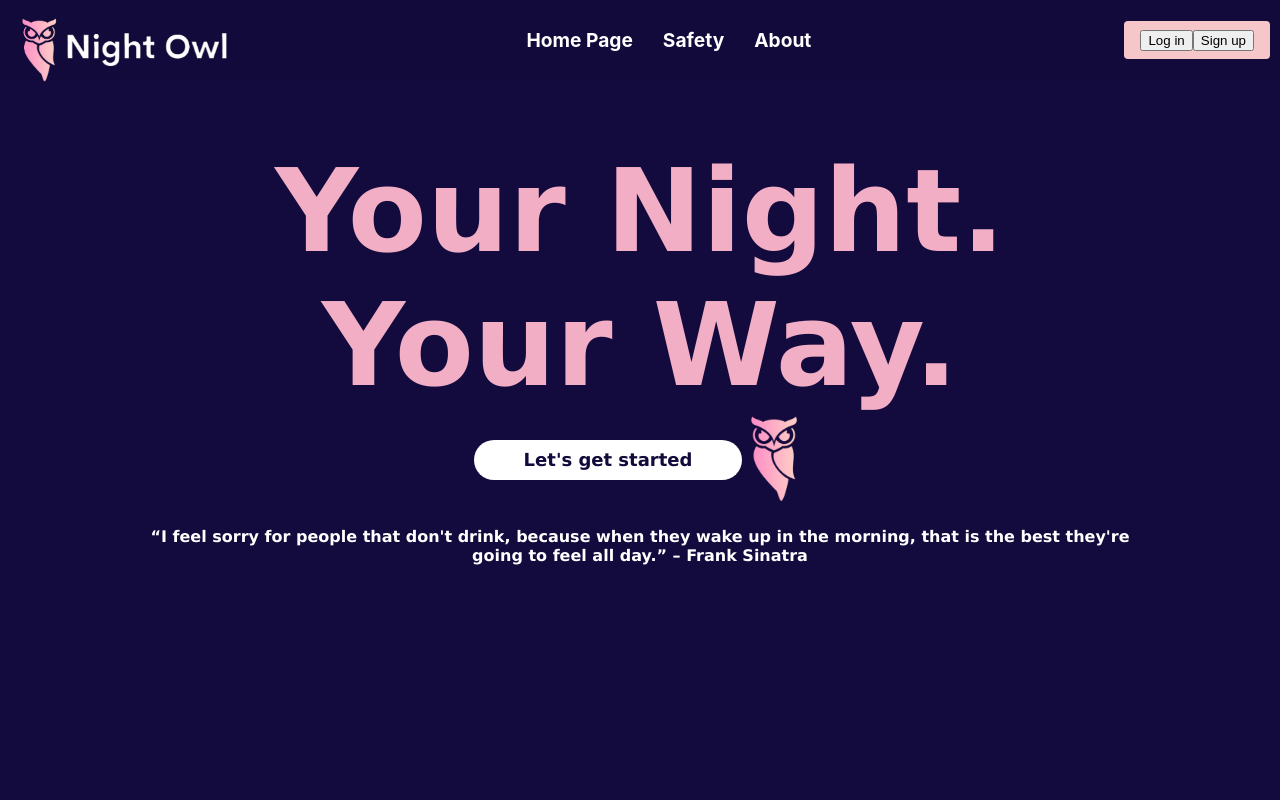
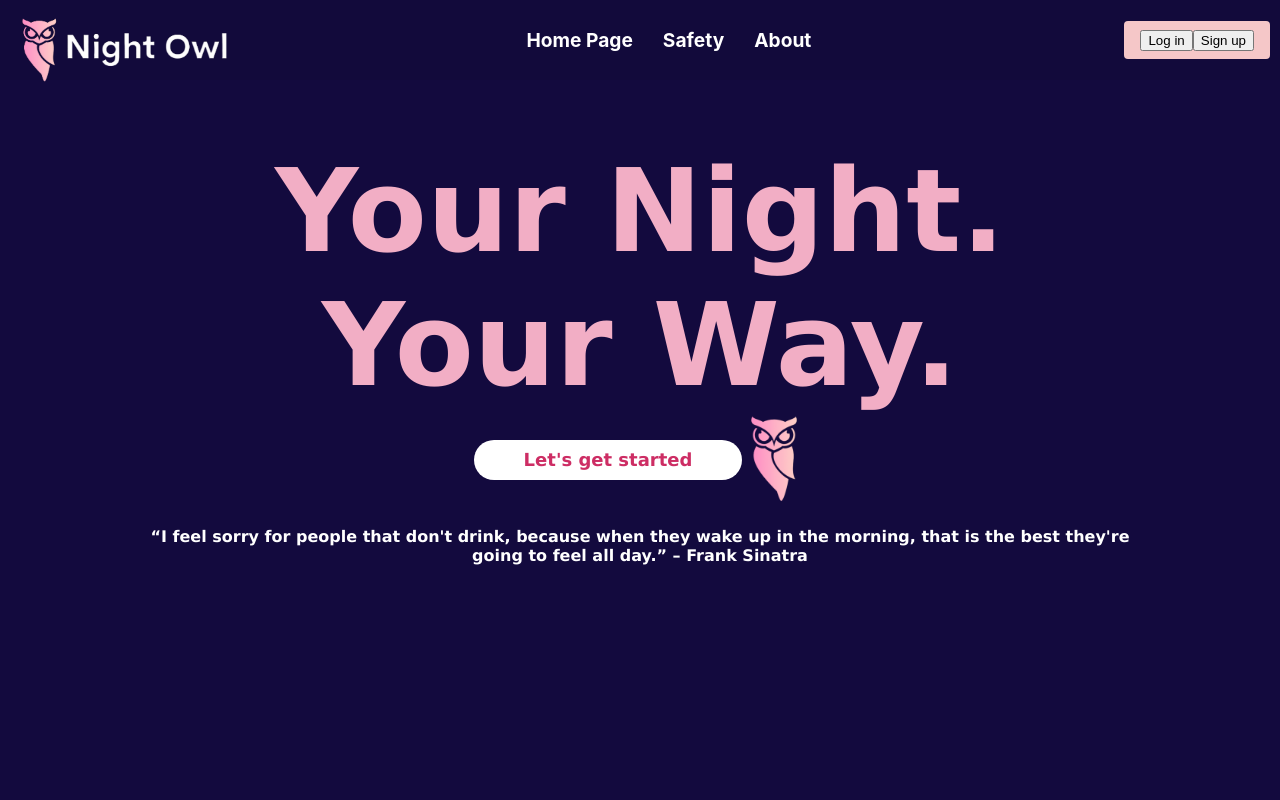
Before and after one commit to EmaleeSoto/night-owl, a React (Create React App) app in the folder front-end/: page / in a window 1280 px wide. Shown: the top 800 px of the page. Built offline with nearby package versions, Linux system fonts and the light colour scheme; no server answers.

Commit message:
Changed button text color to cherry

```diff
--- a/front-end/src/pages/Home.scss
+++ b/front-end/src/pages/Home.scss
@@ -81,7 +81,7 @@
             font-size: large;
             font-family: Verdana, Geneva, Tahoma, sans-serif;
             font-weight: bolder;
-            color: $midnight_plum;
+            color: $cherry;
             margin: 0px 10px;
             text-decoration: none;
         }
```
